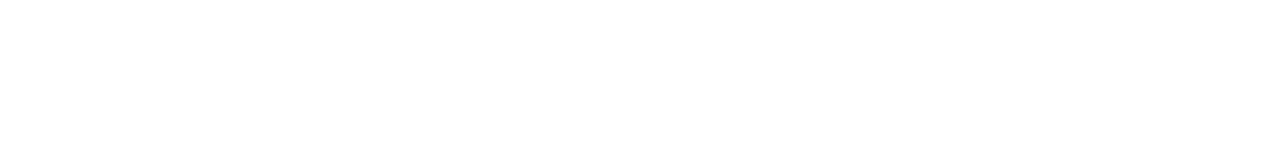
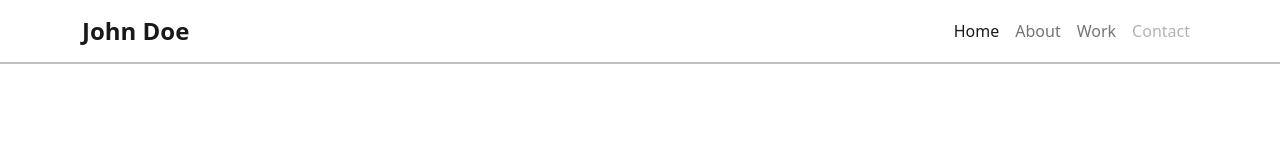
Before and after one commit to msafeiyahya96/final-project-codio-portfolio, a plain HTML site: page index.html in a window 1280 px wide. Drawn offline with nearby package versions, Linux system fonts and the light colour scheme.

Commit message:
add navbar

```diff
--- a/index.html
+++ b/index.html
@@ -9,7 +9,30 @@
     <link rel="stylesheet" href="style.css">
 </head>
 <body>
-
+    <nav class="navbar navbar-expand-lg">
+        <div class="container">
+            <a class="navbar-brand fs-4 fw-bold" href="#">John Doe</a>
+            <button class="navbar-toggler" type="button" data-bs-toggle="collapse" data-bs-target="#navbarNav" aria-controls="navbarNav" aria-expanded="false" aria-label="Toggle navigation">
+            <span class="navbar-toggler-icon"></span>
+            </button>
+            <div class="collapse navbar-collapse" id="navbarNav">
+                <ul class="navbar-nav ms-auto">
+                    <li class="nav-item">
+                        <a class="nav-link active" aria-current="page" href="#">Home</a>
+                    </li>
+                    <li class="nav-item">
+                        <a class="nav-link" href="#">About</a>
+                    </li>
+                    <li class="nav-item">
+                        <a class="nav-link" href="#">Work</a>
+                    </li>
+                    <li class="nav-item">
+                        <a class="nav-link disabled">Contact</a>
+                    </li>
+                </ul>
+            </div>
+        </div>
+    </nav>
     <script src="https://code.jquery.com/jquery-3.6.1.min.js" integrity="sha256-o88AwQnZB+VDvE9tvIXrMQaPlFFSUTR+nldQm1LuPXQ=" crossorigin="anonymous"></script>
     <script src="https://cdn.jsdelivr.net/npm/@popperjs/core@2.11.6/dist/umd/popper.min.js" integrity="sha384-oBqDVmMz9ATKxIep9tiCxS/Z9fNfEXiDAYTujMAeBAsjFuCZSmKbSSUnQlmh/jp3" crossorigin="anonymous"></script>
     <script src="https://cdn.jsdelivr.net/npm/bootstrap@5.2.2/dist/js/bootstrap.min.js" integrity="sha384-IDwe1+LCz02ROU9k972gdyvl+AESN10+x7tBKgc9I5HFtuNz0wWnPclzo6p9vxnk" crossorigin="anonymous"></script>
--- a/style.css
+++ b/style.css
@@ -0,0 +1,4 @@
+.navbar {
+    background-color: white;
+    box-shadow: 0 0 0 2px rgba(0, 0, 0, 0.25);
+}
```
